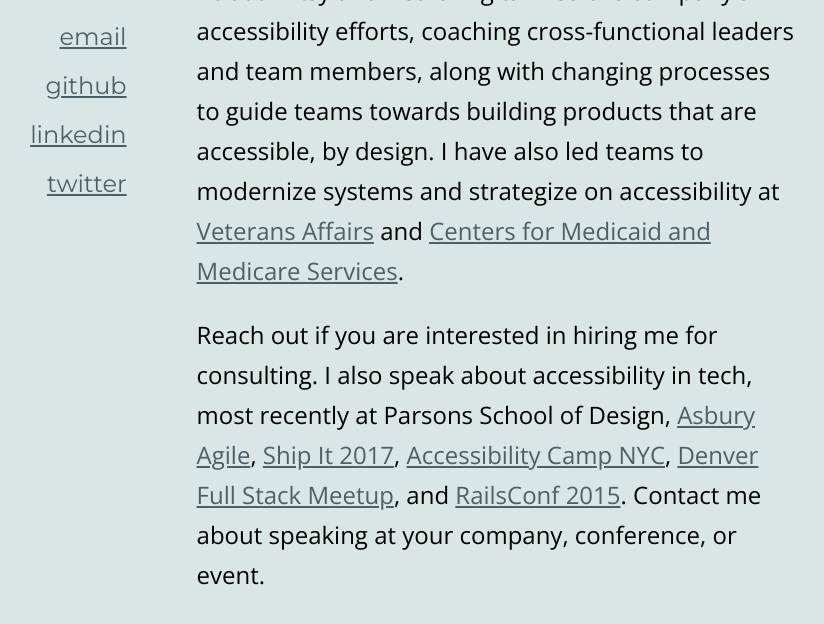
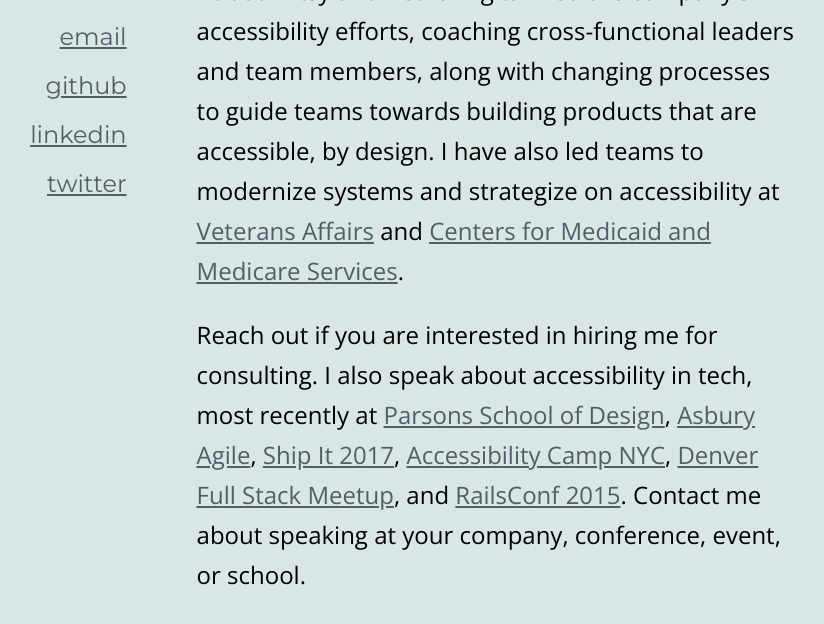
Before and after one commit to chandracarney/chandracarney.github.io, a Jekyll site: the page built from index.html, in a window 1280 px wide, cut to the strip 245-869 px from the top of the page. Shown: the whole strip, without its empty margins (156-980 px from the left). Built offline with Jekyll 4.4.1, drawn with Linux system fonts in a browser that asks for light colours.

Commit message:
Add Parsons link

```diff
--- a/index.html
+++ b/index.html
@@ -10,10 +10,10 @@ layout: default
 </p>
 
 <p>Reach out if you are interested in hiring me for consulting. I also speak about accessibility in tech, most recently at
-  Parsons School of Design,
+  <a href="https://www.newschool.edu/parsons/">Parsons School of Design</a>,
   <a href="http://www.asburyagile.com/">Asbury Agile</a>,
   <a href="https://shipitconf.org/">Ship It 2017</a>,
   <a href="http://a11ynyc.com/camp/">Accessibility Camp NYC</a>,
   <a href="http://www.meetup.com/fullstack/">Denver Full Stack Meetup</a>, and
-  <a href="http://confreaks.tv/videos/railsconf2015-how-to-program-with-accessibility-in-mind">RailsConf 2015</a>. Contact me about speaking at your company, conference, or event.
+  <a href="http://confreaks.tv/videos/railsconf2015-how-to-program-with-accessibility-in-mind">RailsConf 2015</a>. Contact me about speaking at your company, conference, event, or school.
 </p>
```
